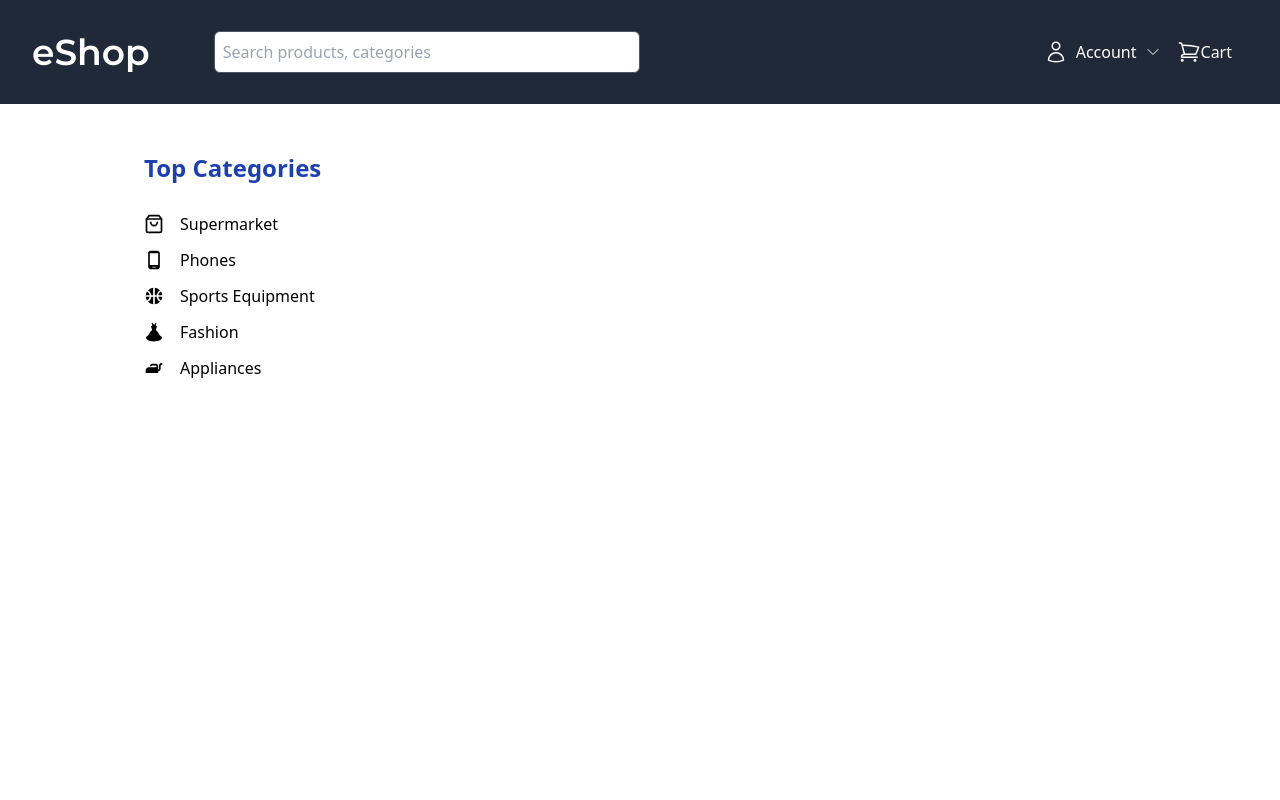
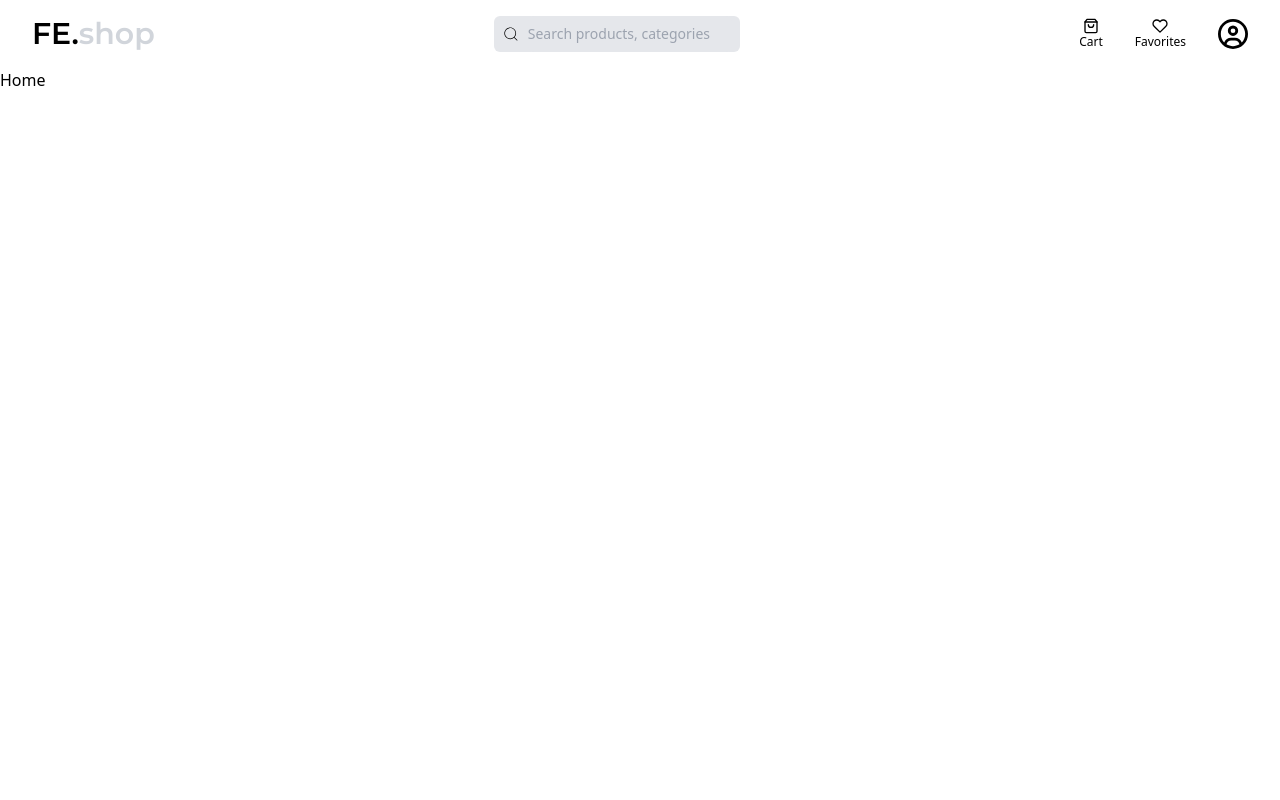
Before and after one commit to apella1/fashion_ecommerce, a React (Vite) app: page / in a window 1280 px wide. Shown: the top 800 px of the page. Built offline with nearby package versions, Linux system fonts and the light colour scheme.

Commit message:
feat: update navbar

```diff
--- a/index.html
+++ b/index.html
@@ -1,10 +1,10 @@
-<!DOCTYPE html>
+<!doctype html>
 <html lang="en">
   <head>
     <meta charset="UTF-8" />
     <link rel="icon" type="image/svg+xml" href="/vite.svg" />
     <meta name="viewport" content="width=device-width, initial-scale=1.0" />
-    <title>E-Commerce</title>
+    <title>Fashion eCommerce</title>
   </head>
   <body>
     <div id="root"></div>
--- a/package.json
+++ b/package.json
@@ -22,7 +22,7 @@
     "react": "^18.3.1",
     "react-dom": "^18.2.0",
     "react-hot-toast": "^2.4.1",
-    "react-icons": "^5.1.0",
+    "react-icons": "^5.3.0",
     "react-redux": "^9.1.1",
     "react-router-dom": "^6.22.3"
   },
--- a/src/components/Footer.tsx
+++ b/src/components/Footer.tsx
@@ -1,11 +1,10 @@
 export default function Footer() {
   return (
-    <footer className="section-x-padding flex justify-between bg-gray-800 py-8 font-montserrat text-sm text-white lg:py-16">
+    <footer className="section-x-padding flex justify-between bg-gray-200 py-8 font-montserrat text-sm text-black lg:py-16">
       <div className="col space-y-2">
-        <a href="/" className="text-xl font-medium">
-          eShop
+        <a href="/" className="font-montserrat text-3xl font-semibold">
+          FE.<span className="text-gray-300">shop</span>
         </a>
-        <div></div>
       </div>
       <div className="col space-y-3">
         <h2 className="text-lg font-semibold">Help</h2>
--- a/src/components/Header.tsx
+++ /dev/null
@@ -1,11 +0,0 @@
-import Navbar from "./Navbar";
-
-const Header = () => {
-  return (
-    <header className="flex flex-col bg-gray-800 text-white">
-      <Navbar />
-    </header>
-  );
-};
-
-export default Header;
--- a/src/components/Navbar.tsx
+++ b/src/components/Navbar.tsx
@@ -1,67 +1,34 @@
+import { CiSearch } from "react-icons/ci";
+import { FiHeart, FiShoppingBag } from "react-icons/fi";
+import { FaRegCircleUser } from "react-icons/fa6";
+
 const Navbar = () => {
   return (
-    <nav className="flex items-center justify-between px-8 py-6">
-      <div className="flex w-[50%] items-center justify-between space-x-16">
-        <a href="/" className="font-montserrat text-4xl font-semibold">
-          eShop
-        </a>
+    <nav className="flex items-center justify-between px-8 py-4">
+      <a href="/" className="font-montserrat text-3xl font-semibold">
+        FE.<span className="text-gray-300">shop</span>
+      </a>
+      <div className="flex items-center space-x-2 rounded-md bg-gray-200 px-2">
+        <CiSearch className="text-xl" />
         <input
-          type="text"
+          type="search"
           placeholder="Search products, categories"
-          className="w-full rounded-md border border-gray-600 p-2"
+          className="w-full rounded-md bg-gray-200 py-2 text-sm text-gray-800 placeholder:text-sm focus:outline-none"
         />
       </div>
-      <div className="flex items-center space-x-4 p-4">
-        <div className="flex items-center justify-between space-x-2">
-          <svg
-            xmlns="http://www.w3.org/2000/svg"
-            fill="none"
-            viewBox="0 0 24 24"
-            strokeWidth={1.5}
-            stroke="currentColor"
-            className="h-6 w-6"
-          >
-            <path
-              strokeLinecap="round"
-              strokeLinejoin="round"
-              d="M15.75 6a3.75 3.75 0 11-7.5 0 3.75 3.75 0 017.5 0zM4.501 20.118a7.5 7.5 0 0114.998 0A17.933 17.933 0 0112 21.75c-2.676 0-5.216-.584-7.499-1.632z"
-            />
-          </svg>
-          <p>Account</p>
-          <svg
-            xmlns="http://www.w3.org/2000/svg"
-            fill="none"
-            viewBox="0 0 24 24"
-            strokeWidth={1.5}
-            stroke="currentColor"
-            className="h-4 w-4"
-          >
-            <path
-              strokeLinecap="round"
-              strokeLinejoin="round"
-              d="M19.5 8.25l-7.5 7.5-7.5-7.5"
-            />
-          </svg>
+      <section className="tex-xl flex items-center space-x-8">
+        <div className="flex flex-col">
+          <FiShoppingBag className="self-center" />
+          <p className="text-xs">Cart</p>
         </div>
-
-        <div className="flex justify-between">
-          <svg
-            xmlns="http://www.w3.org/2000/svg"
-            fill="none"
-            viewBox="0 0 24 24"
-            strokeWidth={1.5}
-            stroke="currentColor"
-            className="h-6 w-6"
-          >
-            <path
-              strokeLinecap="round"
-              strokeLinejoin="round"
-              d="M2.25 3h1.386c.51 0 .955.343 1.087.835l.383 1.437M7.5 14.25a3 3 0 00-3 3h15.75m-12.75-3h11.218c1.121-2.3 2.1-4.684 2.924-7.138a60.114 60.114 0 00-16.536-1.84M7.5 14.25L5.106 5.272M6 20.25a.75.75 0 11-1.5 0 .75.75 0 011.5 0zm12.75 0a.75.75 0 11-1.5 0 .75.75 0 011.5 0z"
-            />
-          </svg>
-          <p>Cart</p>
+        <div className="flex flex-col">
+          <FiHeart className="self-center" />
+          <p className="text-xs">Favorites</p>
         </div>
-      </div>
+        <div className="flex flex-col">
+          <FaRegCircleUser className="text-3xl" />
+        </div>
+      </section>
     </nav>
   );
 };
--- /dev/null
+++ b/src/layouts/MainLayout.tsx
@@ -0,0 +1,13 @@
+import { ReactNode } from "react";
+import Footer from "../components/Footer";
+import Navbar from "../components/Navbar";
+
+export default function MainLayout({ children }: { children: ReactNode }) {
+  return (
+    <main>
+      <Navbar />
+      <div className="min-h-screen">{children}</div>
+      <Footer />
+    </main>
+  );
+}
--- a/src/pages/home/Home.tsx
+++ b/src/pages/home/Home.tsx
@@ -1,32 +1,10 @@
-import Footer from "../../components/Footer";
-import Header from "../../components/Header";
-import { categories } from "../../data/categories";
+import MainLayout from "../../layouts/MainLayout";
 
 const Home = () => {
   return (
-    <section className="flex flex-col">
-      <Header />
-      <section className="section-x-padding grid min-h-screen grid-cols-3 gap-6 py-8 lg:py-12">
-        <section className="flex flex-col space-y-3 px-4">
-          <h2 className="pb-4 text-2xl font-semibold text-blue-800">
-            Top Categories
-          </h2>
-          {categories.map((category) => (
-            <a
-              href={category.link}
-              key={category.name}
-              className="flex items-center space-x-4 hover:text-blue-900"
-            >
-              <div className="text-xl">{category.icon}</div>
-              <p>{category.name}</p>
-            </a>
-          ))}
-        </section>
-        <div></div>
-        <div></div>
-      </section>
-      <Footer />
-    </section>
+    <MainLayout>
+      <div className="">Home</div>
+    </MainLayout>
   );
 };
 
```
Also changed, not shown: 1 other file (tests, documents, lock files or other folders).
